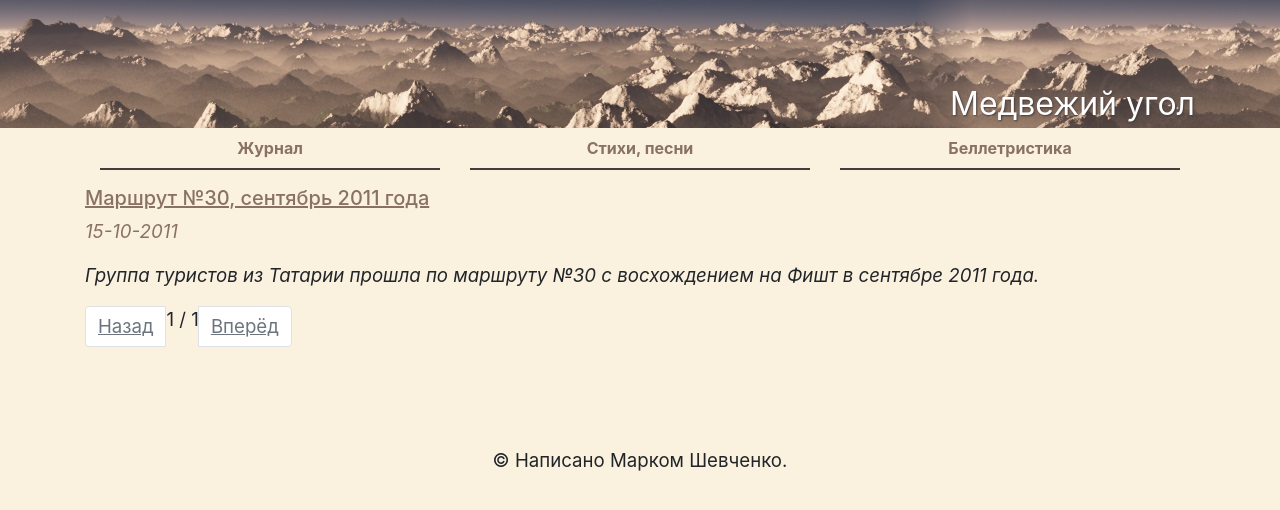
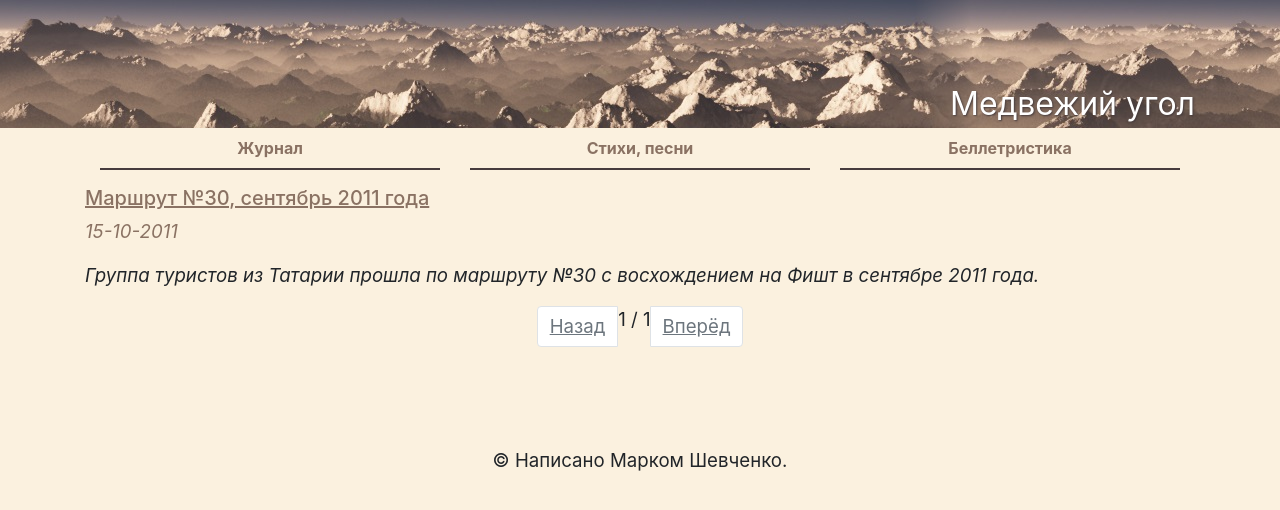
Before and after one commit to mark-shevchenko-name/mark-shevchenko-name.github.io, a Jekyll site: the page built from blog/index.html, in a window 1280 px wide. Shown: the top 510 px of the page. Built offline with Jekyll 4.4.1, drawn with Linux system fonts in a browser that asks for light colours; the list of posts is cut into pages by our own code.

Commit message:
Центрировал паджинацию

```diff
--- a/blog/index.html
+++ b/blog/index.html
@@ -9,8 +9,8 @@ title: Журнал
   <p><em>{{ post.excerpt | strip_html | normalize_whitespace | escape }}</em></p>
 {% endfor %}
 
-<nav class="justify-content-center">
-  <ul class="pagination">
+<nav>
+  <ul class="pagination justify-content-center">
     {% if paginator.previous_page %}
       <li class="page-item"><a class="page-link" href="{{ paginator.previous_page_path }}">Назад</a></li>
     {% else %}
```
